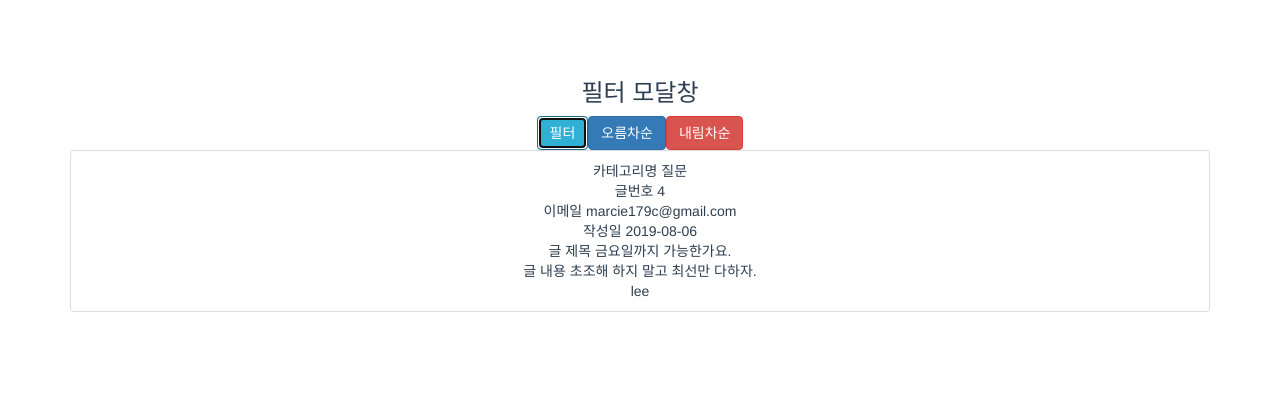
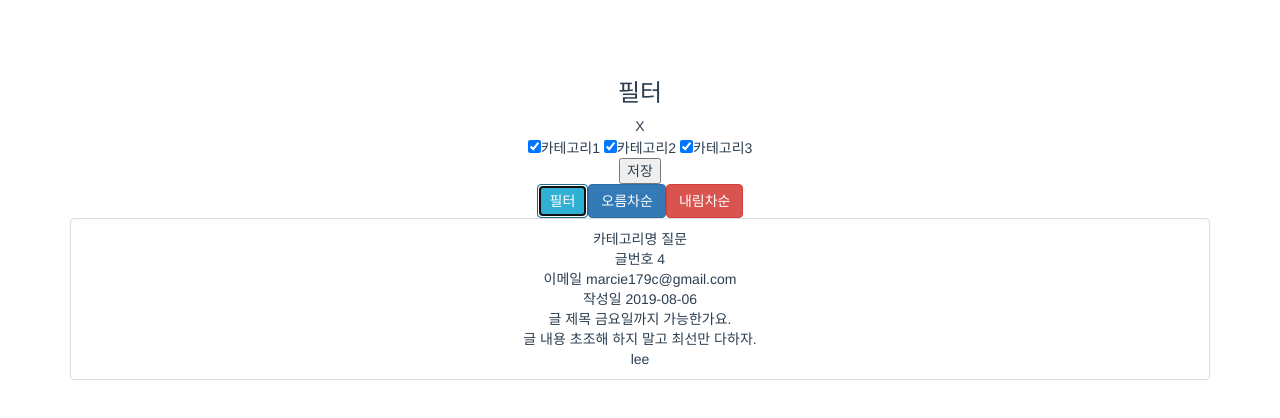
Before and after one commit to cocoa-salon/vue_project, a Vue app: page /#/ in a window 1280 px wide. Both pictures are taken after a click on the button "필터". Shown: the top 418 px of the page. Built offline with nearby package versions, Linux system fonts and the light colour scheme.

Commit message:
commit 3 모달 창 구현
- 별도 컴포넌트로 분리
- 상위 컴포넌트에서 체크 상태 관리
- 모달 창에서 클릭 이벤트 발생 시 상위 컴포넌트에서 상태 업데이트

```diff
--- a/src/components/ContentsList.vue
+++ b/src/components/ContentsList.vue
@@ -1,6 +1,6 @@
 <template>
   <div class="contentslist-area">
-    <FilterModal v-if="isModalOn" />
+    <FilterModal v-on:update-check="updateCheck" v-if="isModalOn" v-bind:isCategoryChecked="isCategoryChecked" />
     <div class="nav-tool">
       <button class="btn btn-info" @click="toggleModal">필터</button>
       <button class="btn btn-primary">오름차순</button>
@@ -25,12 +25,23 @@ export default {
   name: "ContentsList",
   data: () => ({
     myNum: 12345,
-    isModalOn: false
+    isModalOn: false,
+    isCategoryChecked: {
+      category1: true,
+      category2: true,
+      category3: true
+    }
   }),
   methods: {
     toggleModal () {
       console.log(`isModalOn : ${this.isModalOn}`)
       this.isModalOn = !this.isModalOn
+    },
+    updateCheck (checked, boxName) {
+      this.isCategoryChecked = { ...this.isCategoryChecked, [boxName]: checked }
+      // console.log(checked)
+      // console.log(boxName)
+      console.log(this.isCategoryChecked)
     }
   },
   mounted () {
--- a/src/components/FilterModal.vue
+++ b/src/components/FilterModal.vue
@@ -1,5 +1,32 @@
 <template>
-    <div>
-        <h3>필터 모달창</h3>
+  <div>
+    <h3>필터</h3>
+    <div>X</div>
+    <div class="category-check" @click="handleCheck">
+      <input type="checkbox" checked="checked" name="category1" value="category1" />카테고리1
+      <input type="checkbox" checked="checked" name="category2" value="category2" />카테고리2
+      <input type="checkbox" checked="checked" name="category3" value="category3" />카테고리3
     </div>
+    <button @click="saveOption">저장</button>
+  </div>
 </template>
+
+
+<script>
+export default {
+  props: ["isCategoryChecked"],
+  methods: {
+    saveOption () {
+      console.log("저장")
+    },
+    handleCheck (e) {
+      const checked = e.target.checked
+      const boxName = e.target.name
+      //   console.log(this.isCategoryChecked)
+      console.log(checked)
+      console.log(boxName)
+      this.$emit('update-check', checked, boxName)
+    }
+  }
+}
+</script>
```
